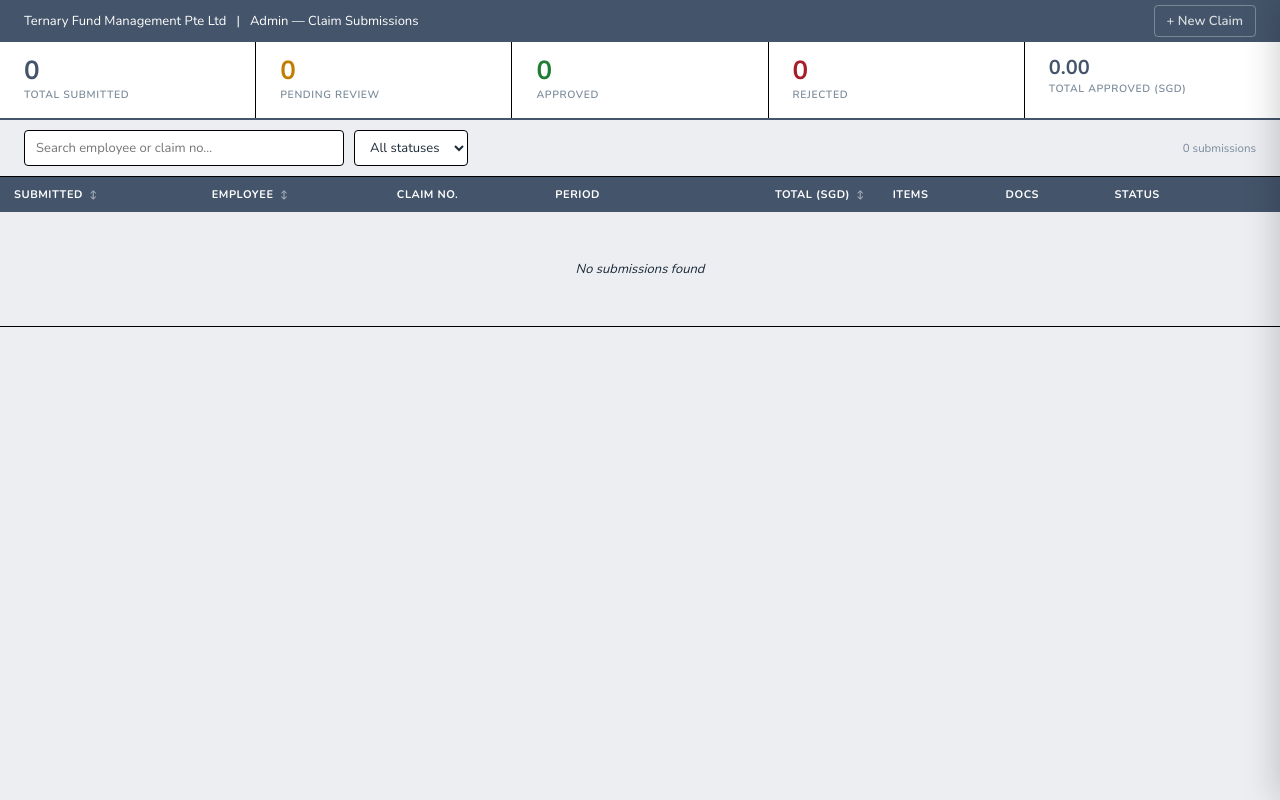
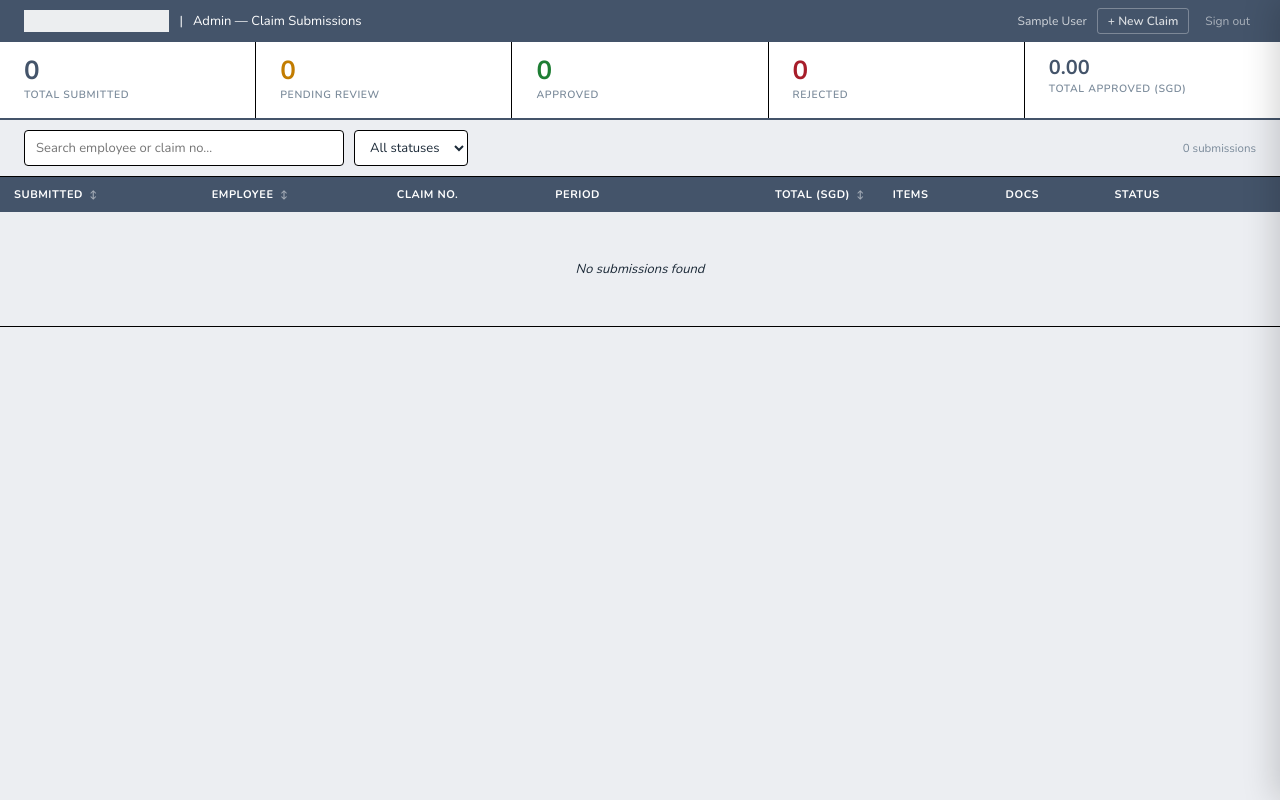
Before and after one commit to starrdye/ternary-claim-web-app, a Flask app: page /admin in a window 1280 px wide. Run offline with Flask 3, Linux system fonts and the light colour scheme; the visitor is signed in with stand-in values (Sample User, id 1); data that the repository does not hold is empty.

Commit message:
feat: add user display and logout to admin topbar
Logo shown inverted-white in the slate topbar. Display name fetched
from /api/me on load. Shell wrapper fixed so admin layout fills
the full viewport height correctly.

Co-Authored-By: Claude Sonnet 4.6 <noreply@anthropic.com>

```diff
--- a/static/css/admin.css
+++ b/static/css/admin.css
@@ -1,8 +1,15 @@
+/* ── Shell ──────────────────────────────────────────── */
+.shell {
+  display: flex;
+  flex-direction: column;
+  min-height: 100vh;
+}
+
 /* ── Admin layout ──────────────────────────────────── */
 .admin-layout {
   display: flex;
   flex-direction: column;
-  height: calc(100vh - 44px);
+  height: calc(100vh - 42px);
   overflow: hidden;
 }
 
--- a/static/js/admin.js
+++ b/static/js/admin.js
@@ -6,7 +6,15 @@ let sortAsc = false;
 let activeId = null;
 
 /* ── Init ──────────────────────────────────────────── */
-document.addEventListener('DOMContentLoaded', loadSubmissions);
+document.addEventListener('DOMContentLoaded', async () => {
+  try {
+    const res  = await fetch('/api/me');
+    const user = await res.json();
+    const el   = document.getElementById('tb-user-admin');
+    if (el) el.textContent = user.display_name;
+  } catch { /* ignore */ }
+  await loadSubmissions();
+});
 
 async function loadSubmissions() {
   const res = await fetch('/api/submissions');
--- a/templates/admin.html
+++ b/templates/admin.html
@@ -14,12 +14,14 @@
 <div class="shell">
   <header class="topbar">
     <div class="topbar-left">
-      <span class="topbar-company">Ternary Fund Management Pte Ltd</span>
+      <img src="/static/logo.jpg" alt="Ternary" style="height:22px;filter:brightness(0) invert(1);opacity:0.9" />
       <span class="topbar-divider">|</span>
       <span class="topbar-doc">Admin — Claim Submissions</span>
     </div>
     <div class="topbar-right">
-      <a href="/" class="tb-link">+ New Claim</a>
+      <span class="tb-user" id="tb-user-admin"></span>
+      <a href="/" class="tb-admin-link">+ New Claim</a>
+      <a href="/logout" class="tb-logout">Sign out</a>
     </div>
   </header>
 
```
